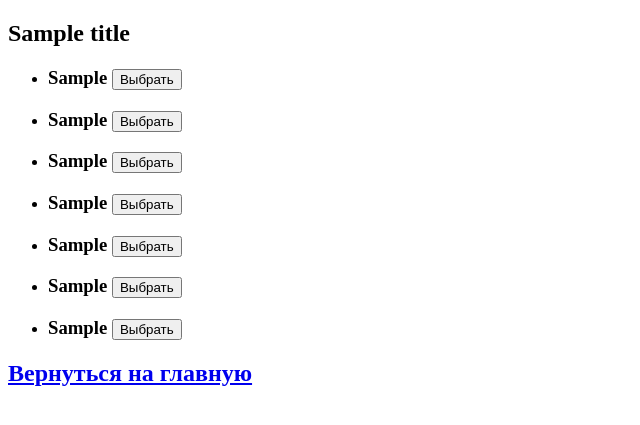
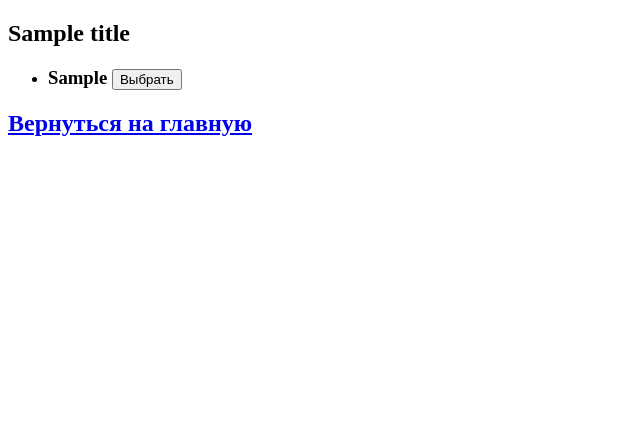
Before and after one commit to GriHan-909/UrbanDjango, a Django app: template templates/third_task/brand.html in a window 1280 px wide. Shown: the top 425 px of the page, without its empty margins (0-640 px from the left). Run offline with Django 4.2, Linux system fonts and the light colour scheme; the template is opened without the code that fills it: most values are stand-ins (such as "Sample title", 1, 10 or a date in 2020).

Commit message:
homework 3 task3 upgrade

```diff
--- a/templates/third_task/brand.html
+++ b/templates/third_task/brand.html
@@ -8,13 +8,9 @@
 <body>
     <h2>{{title}}</h2>
     <ul>
-        <li><h3>{{0m}} <button>Выбрать</button></h3></li>
-        <li><h3>{{1m}} <button>Выбрать</button></h3></li>
-        <li><h3>{{2m}} <button>Выбрать</button></h3></li>
-        <li><h3>{{3m}} <button>Выбрать</button></h3></li>
-        <li><h3>{{4m}} <button>Выбрать</button></h3></li>
-        <li><h3>{{5m}} <button>Выбрать</button></h3></li>
-        <li><h3>{{6m}} <button>Выбрать</button></h3></li>
+        {%for i in list_mark%}
+        <li><h3>{{i}} <button>Выбрать</button></h3></li>
+        {% endfor %}
     </ul>
     <a href='http://127.0.0.1:8000/#'><h2>Вернуться на главную</h2></a>
 </body>
--- a/templates/third_task/car_dealership.html
+++ b/templates/third_task/car_dealership.html
@@ -8,9 +8,9 @@
 <body>
     <h2>{{title}}</h2>
     <ul>
-        <li><h3>Автосалон {{0s}} <button>Перейти</button></h3></li>
-        <li><h3>Автосалон {{1s}} <button>Перейти</button></h3></li>
-        <li><h3>Автосалон {{2s}} <button>Перейти</button></h3></li>
+        {%for i in dealerships%}
+        <li><h3>Автосалон {{i}} <button>Перейти</button></h3></li>
+        {% endfor %}
     </ul>
     <a href='http://127.0.0.1:8000/#'><h2>Вернуться на главную</h2></a>
 </body>
```
Also changed, not shown: task3/views.py (+4 -6 lines).
